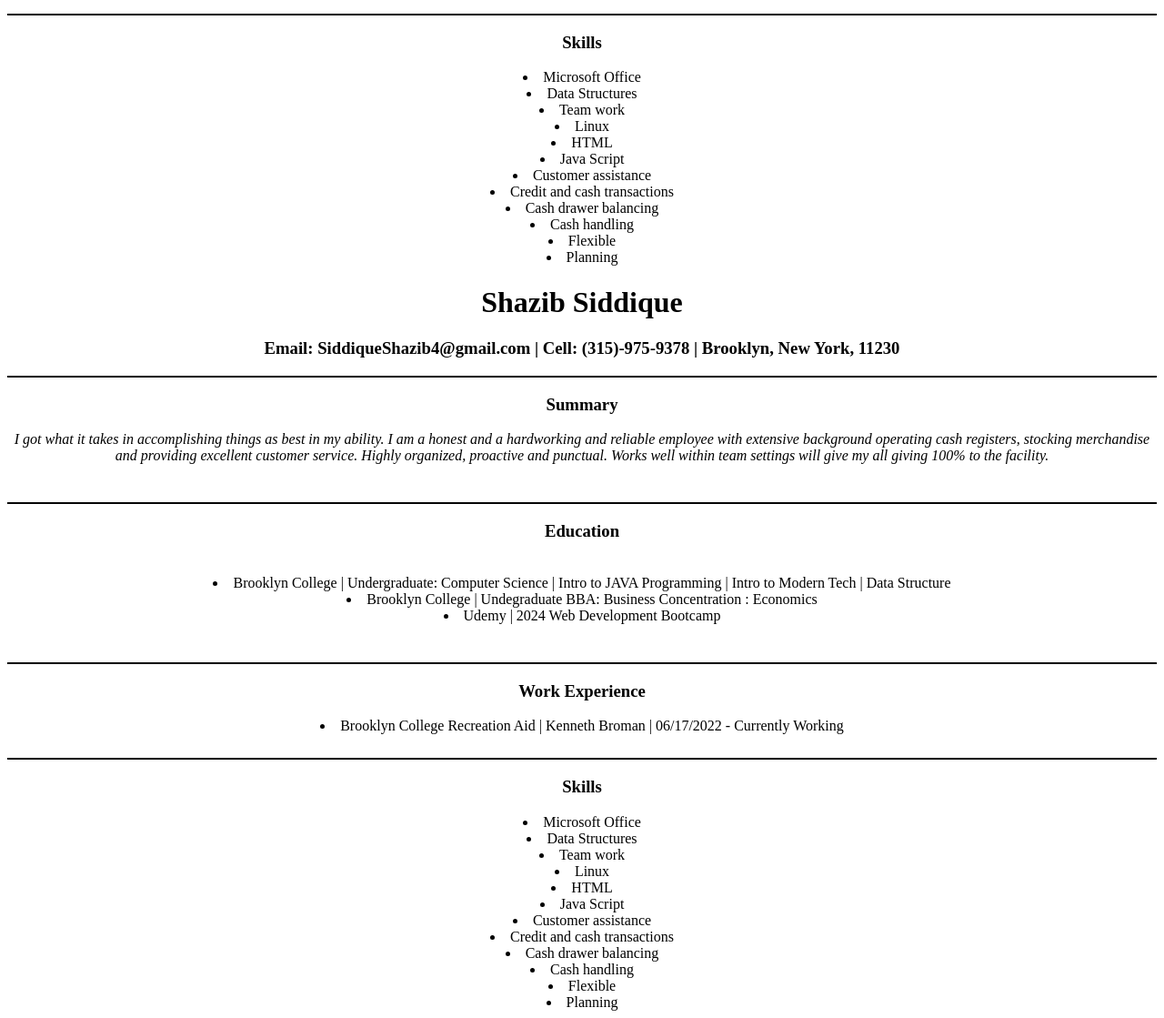
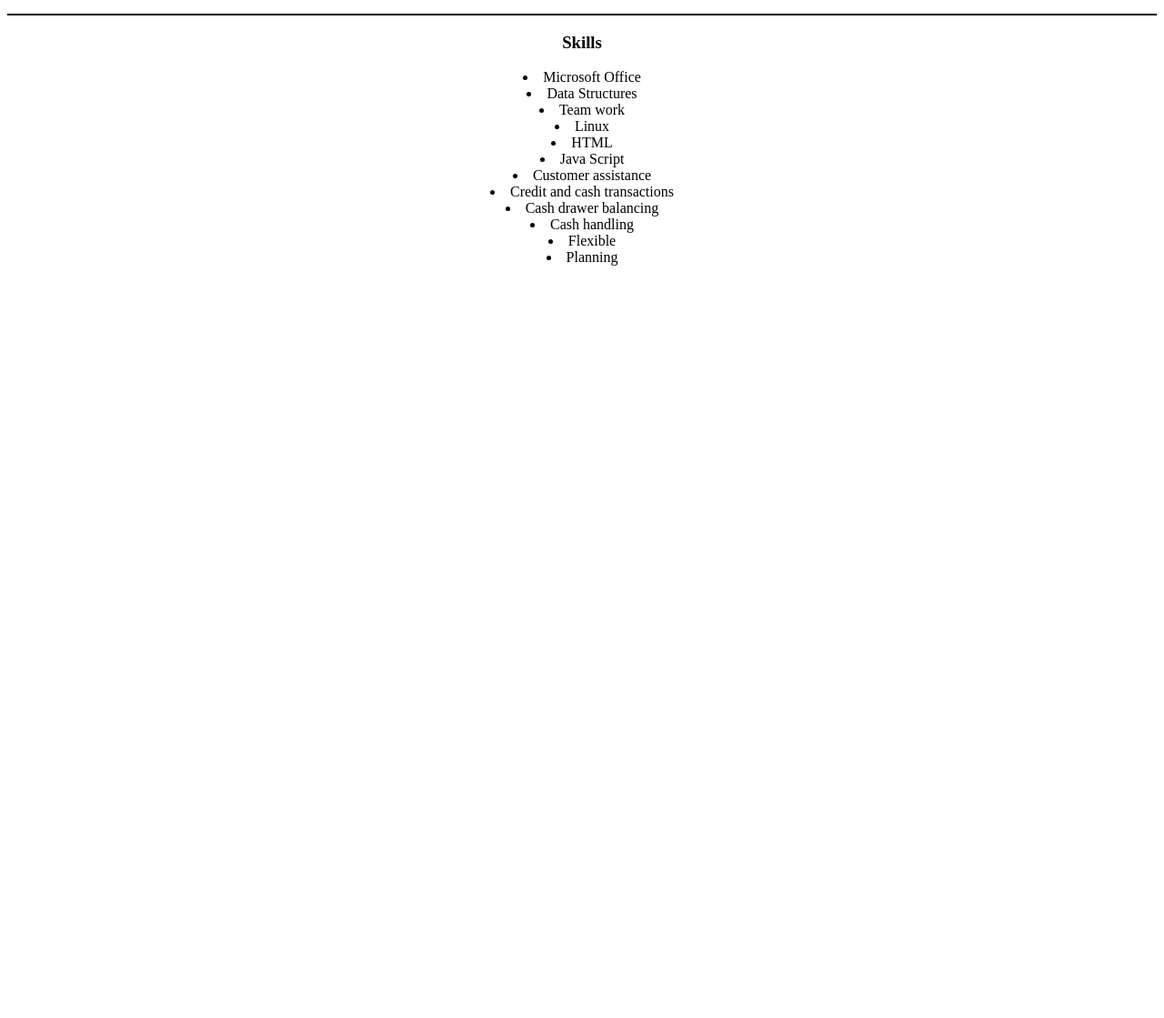
Before and after one commit to SSIDDIQUEBK/Portfolio, a plain HTML site: page public/resume.html in a window 1280 px wide. Shown: the part 526-1645 px from the top of the page at 91% size. After the commit the page ends 826 px from the top, so only its background shows below. Drawn offline with Linux system fonts and the light colour scheme.

Commit message:
Update resume.html

```diff
--- a/public/resume.html
+++ b/public/resume.html
@@ -60,66 +60,4 @@
     <li>Planning</li>
 </center>
 </body>
-</html><!DOCTYPE html>
-<html lang="en">
-<head>
-    <meta charset="UTF-8">
-    <meta name="viewport" content="width=device-width, initial-scale=1.0">
-    <title>My Resume</title>
-</head>
-<body>
-    <center>
-    <h1>Shazib Siddique</h1>
-    <h3> Email: SiddiqueShazib4@gmail.com | Cell: (315)-975-9378 | Brooklyn, New York, 11230</h2>
-
-    <hr color="black">
-    <b> <h3>Summary</h3> </b>
-    <p>
-
-            <i>
-        I got what it takes in accomplishing things as best in my ability. I am a honest and a
-        hardworking and reliable employee with extensive background operating cash registers,
-        stocking merchandise and providing excellent customer service. Highly organized, proactive
-        and punctual. Works well within team settings will give my all giving 100% to the facility.
-             </i>
-
-    </p>
-    <br>
-    <hr color="Black">
-
-    <p>
-
-        <h3>  Education </h3>
-
-        <br>
-
-          <li> Brooklyn College | Undergraduate: Computer Science | Intro to JAVA Programming | Intro to Modern Tech | Data Structure</li>
-            <li> Brooklyn College | Undegraduate BBA: Business Concentration : Economics</li>
-            <li> Udemy | 2024 Web Development Bootcamp</li>
-
-    </p>
-    <br>
-    <hr color="Black">
-     <h3> Work Experience </h3>
-    <li> Brooklyn College Recreation Aid | Kenneth Broman | 06/17/2022 - Currently Working  </li>
-
-    <br>
-    <hr color="Black">
-
-    <h3> Skills </h3>
-
-    <li> Microsoft Office</li>
-    <li> Data Structures</li>
-    <li>Team work</li>
-    <li> Linux</li>
-    <li> HTML</li>
-    <li>Java Script</li>
-    <li>Customer assistance</li>
-    <li>Credit and cash transactions</li>
-    <li>Cash drawer balancing</li>
-    <li>Cash handling</li>
-    <li>Flexible</li>
-    <li>Planning</li>
-</center>
-</body>
 </html>
```
